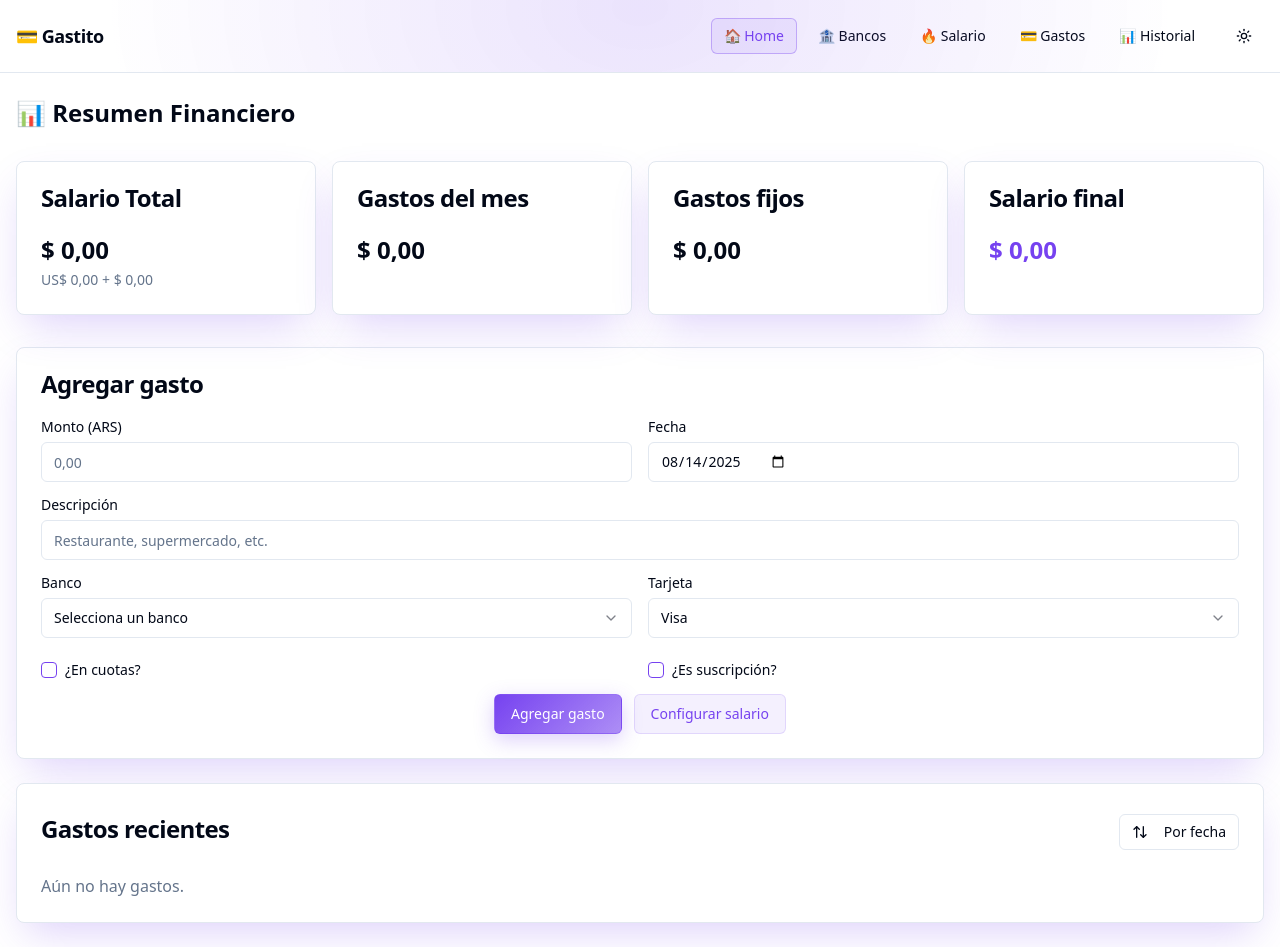
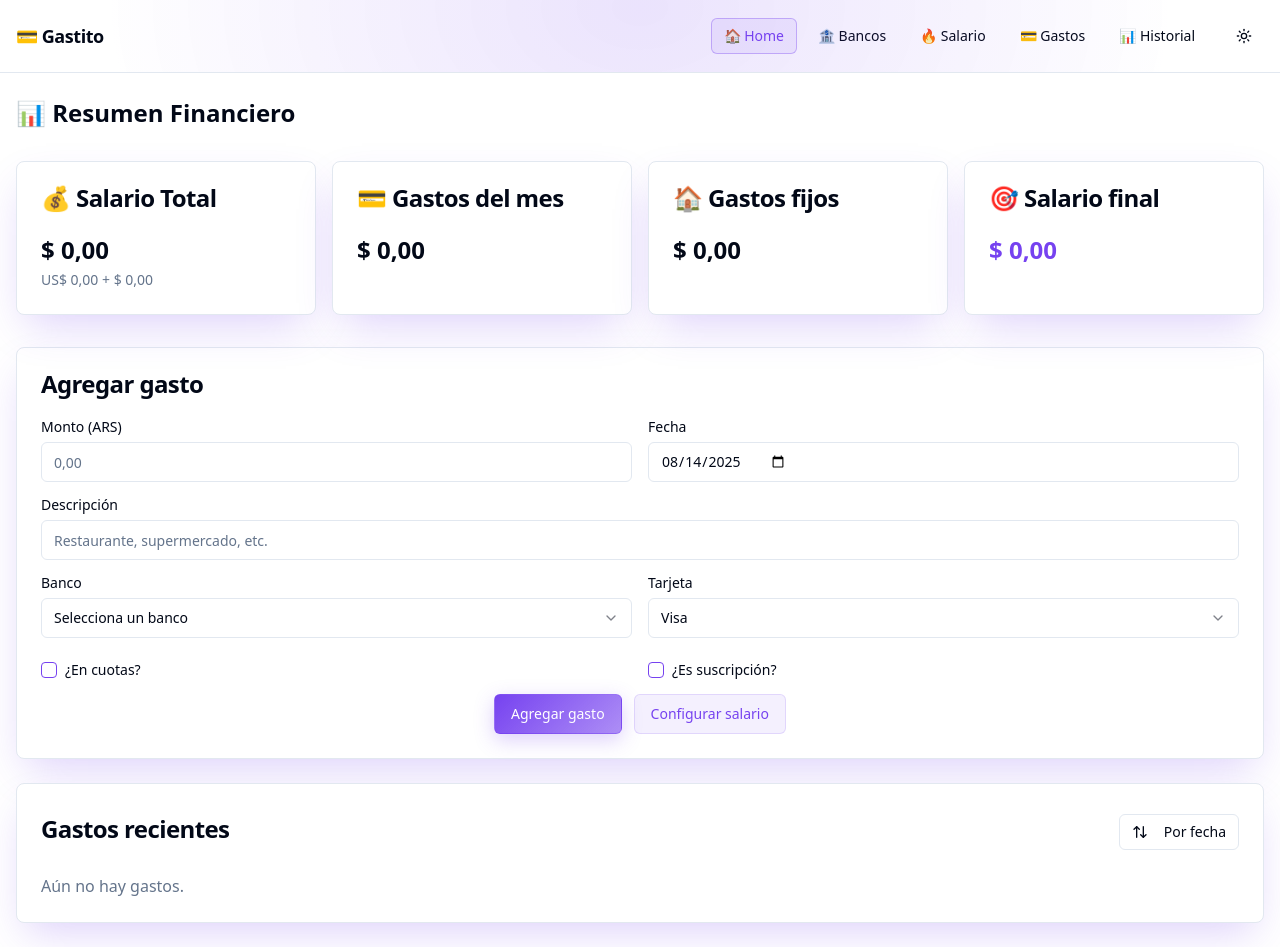
Before and after one commit to slopez-z/gastito-1917f719, a React (Vite) app: page / in a window 1280 px wide. Built offline with nearby package versions, Linux system fonts and the light colour scheme.

Commit message:
Add emojis to financial summary boxes
Added emojis to the "Salario Total", "Gastos del mes", "Gastos fijos", and "Salario Final" boxes on the home page.

```diff
--- a/src/pages/Index.tsx
+++ b/src/pages/Index.tsx
@@ -86,7 +86,7 @@ export default function Index() {
       <section className="grid gap-4 md:grid-cols-4">
         <Card className="card-elevated">
           <CardHeader>
-            <CardTitle>Salario Total</CardTitle>
+            <CardTitle>💰 Salario Total</CardTitle>
           </CardHeader>
           <CardContent>
             <div className="text-2xl font-semibold">{formatCurrency(salaryARS, "ARS")}</div>
@@ -97,7 +97,7 @@ export default function Index() {
         </Card>
         <Card className="card-elevated">
           <CardHeader>
-            <CardTitle>Gastos del mes</CardTitle>
+            <CardTitle>💳 Gastos del mes</CardTitle>
           </CardHeader>
           <CardContent className="text-2xl font-semibold">
             {formatCurrency(totalMonth, "ARS")}
@@ -105,7 +105,7 @@ export default function Index() {
         </Card>
         <Card className="card-elevated">
           <CardHeader>
-            <CardTitle>Gastos fijos</CardTitle>
+            <CardTitle>🏠 Gastos fijos</CardTitle>
           </CardHeader>
           <CardContent className="text-2xl font-semibold">
             {formatCurrency(totalFixedExpenses, "ARS")}
@@ -113,7 +113,7 @@ export default function Index() {
         </Card>
         <Card className="card-elevated">
           <CardHeader>
-            <CardTitle>Salario final</CardTitle>
+            <CardTitle>🎯 Salario final</CardTitle>
           </CardHeader>
           <CardContent className={`text-2xl font-semibold ${finalSalary < 0 ? 'text-destructive' : 'text-primary'}`}>
             {formatCurrency(finalSalary, "ARS")}
```
